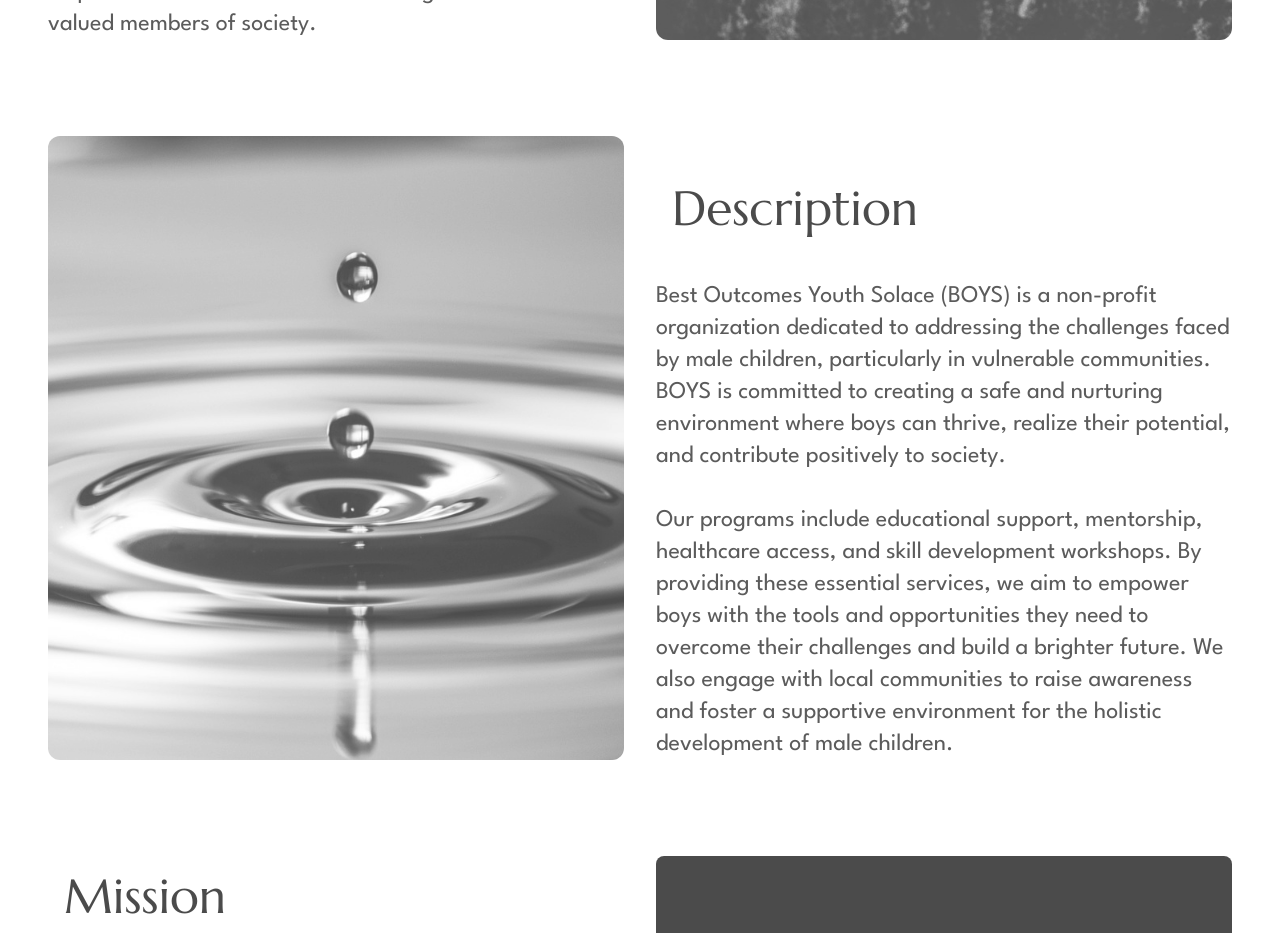
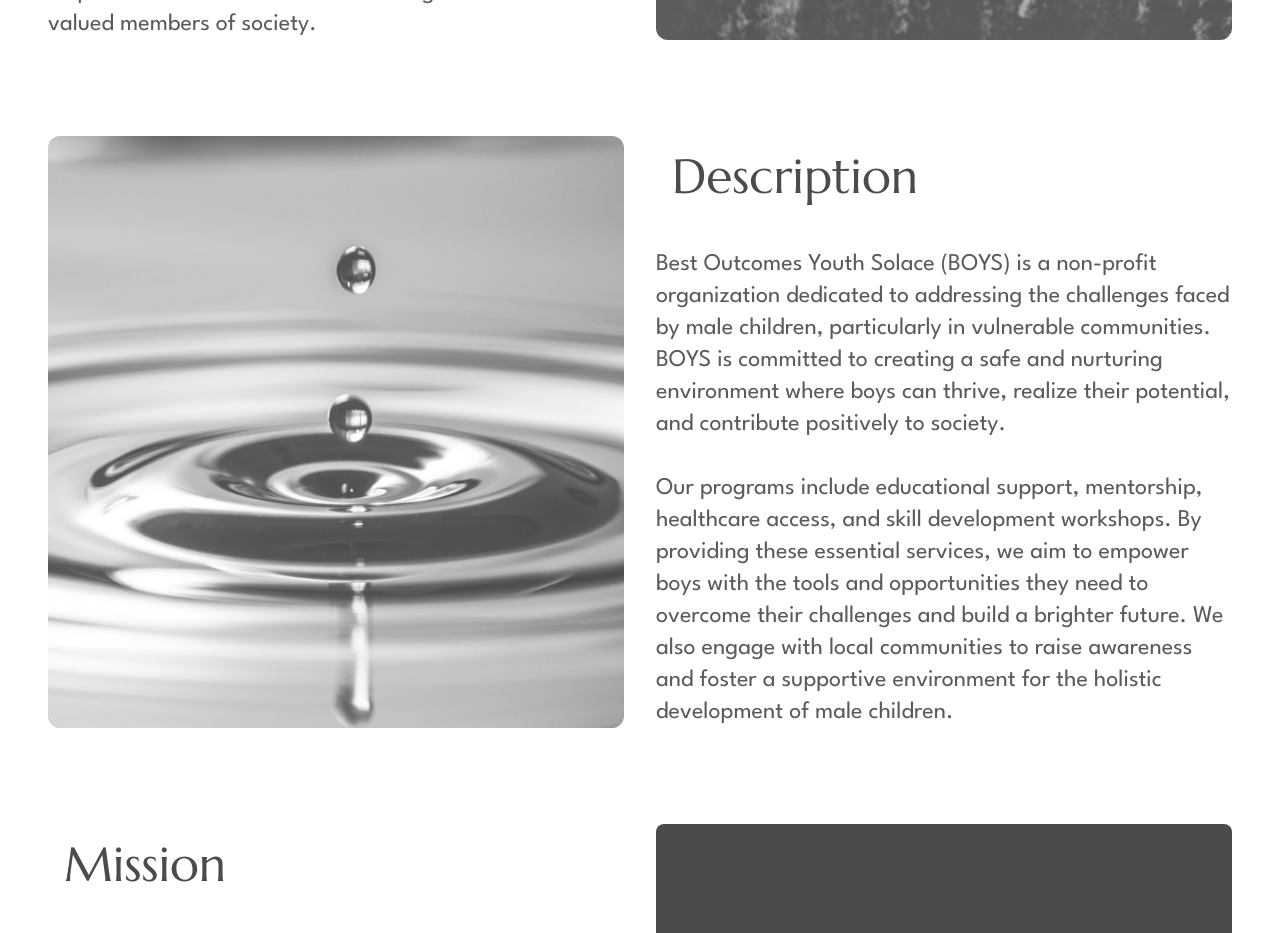
Before and after one commit to KaizeninCode/boys, a Next.js app: page / in a window 1280 px wide. Shown: the part 1580-2513 px from the top of the page. Built offline with nearby package versions, Linux system fonts and the light colour scheme.

Commit message:
Fix About section text alignment

```diff
--- a/app/components/About.tsx
+++ b/app/components/About.tsx
@@ -35,7 +35,7 @@ const About = () => {
         <div className="lg:grid lg:grid-cols-2 lg:gap-8 lg:mt-16">
           <div className="bg-about-2 bg-cover bg-center rounded-xl" />
           <div>
-            <h1 className="lg:text-5xl text-xl font-marcellus lg:mb-8 mb-4 mt-8 bg-white text-black w-fit lg:p-4 p-2 rounded-lg">
+            <h1 className="lg:text-5xl text-xl font-marcellus lg:mb-8 mb-4 bg-white text-black w-fit lg:p-4 p-2 rounded-lg">
               Description
             </h1>
             <p className="lg:text-2xl text-lg">
```
